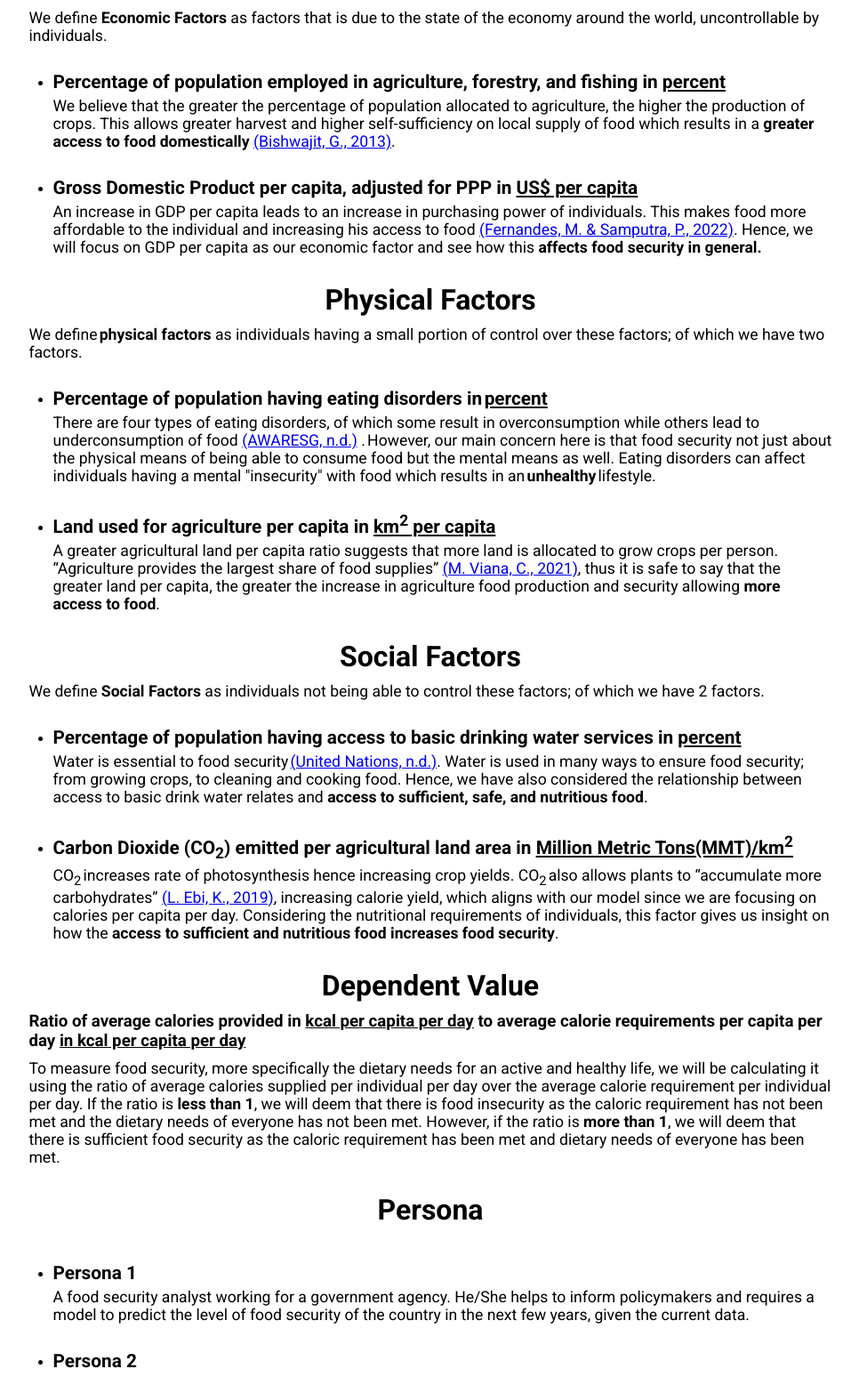
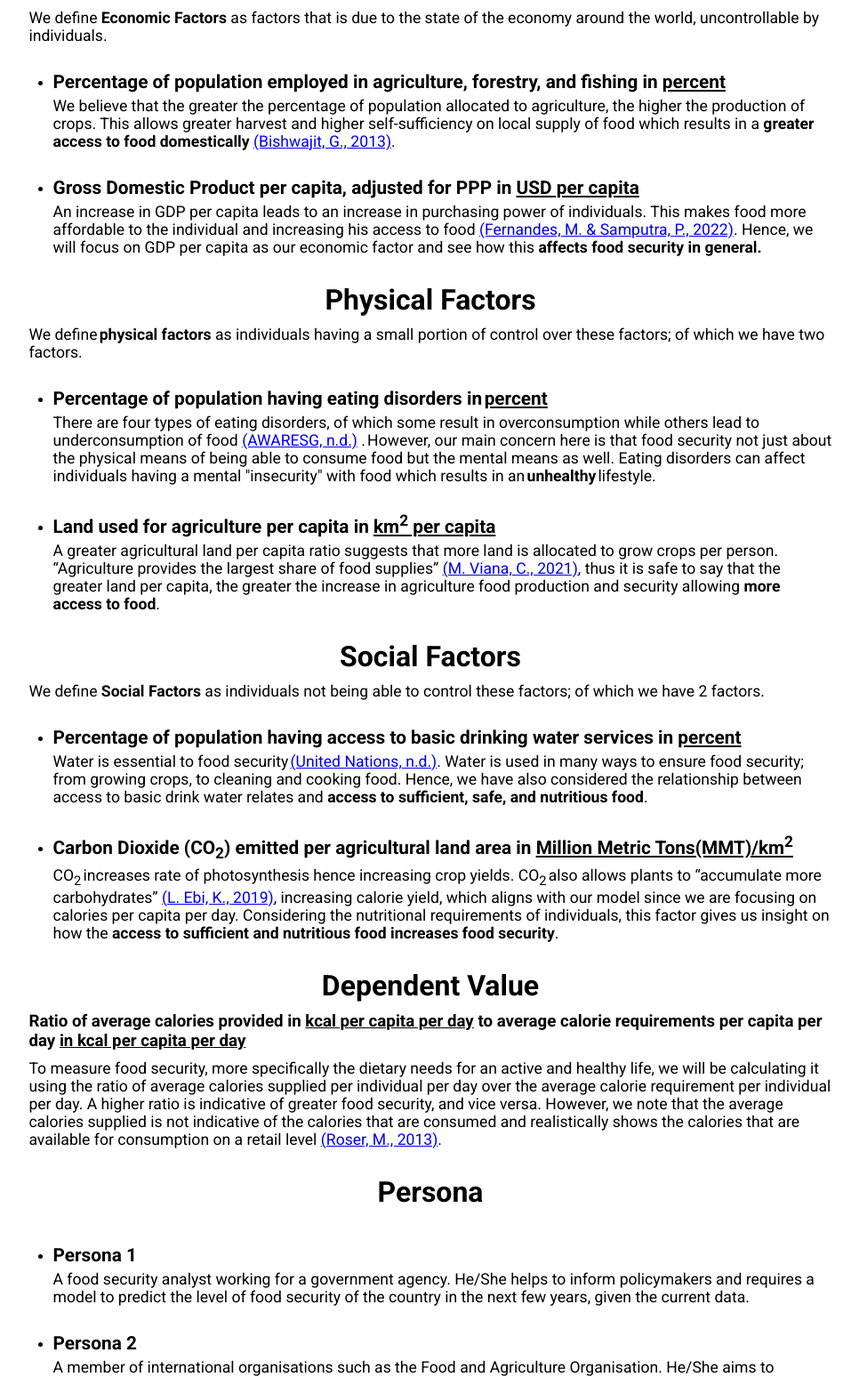
Before and after one commit to tanjoash/2D_data_driven_world, a Flask app: page /report in a window 1280 px wide. Shown: the part 520-2068 px from the top of the page at 89% size, without its empty margins (156-1122 px from the left). Run offline with Flask 2, Linux system fonts and the light colour scheme.

Commit message:
report html update

```diff
--- a/app/templates/report.html
+++ b/app/templates/report.html
@@ -69,7 +69,7 @@
           </p>
         </li>
         <li>
-          <h3>Gross Domestic Product per capita, adjusted for PPP in <u>US$ per capita</u></h3>
+          <h3>Gross Domestic Product per capita, adjusted for PPP in <u>USD per capita</u></h3>
           <p>An increase in GDP per capita leads to an increase in purchasing power of individuals.
             This makes food more affordable to the individual and increasing his access to food <a href="https://potravinarstvo.com/journal1/index.php/potravinarstvo/article/view/1734/2073">(Fernandes, M. & Samputra, P., 2022)</a>.
             Hence, we will focus on GDP per capita as our economic factor and see how this <b>affects food security in general.</b>
@@ -127,10 +127,10 @@
     <div class="report_subcontainer">
       <h2>Dependent Value</h2>
         <h3>Ratio of average calories provided in <u>kcal per capita per day</u> to average calorie requirements per capita per day <u>in kcal per capita per day</u></h3>
-          <p style="padding-top: 10px;">To measure food security, more specifically the dietary needs for an active and healthy life, we will be calculating it using the ratio of
-            average calories supplied per individual per day over the average calorie requirement per individual per day. If the ratio is <b>less than 1</b>, we will deem that there is
-            food insecurity as the caloric requirement has not been met and the dietary needs of everyone has not been met. However, if the ratio is <b>more than 1</b>, we will deem that
-            there is sufficient food security as the caloric requirement has been met and dietary needs of everyone has been met.
+          <p style="padding-top: 10px;">To measure food security, more specifically the dietary needs for an active and healthy life, we will be calculating it using the
+            ratio of average calories supplied per individual per day over the average calorie requirement per individual per day. A higher ratio is indicative of greater
+            food security, and vice versa. However, we note that the average calories supplied is not indicative of the calories that are consumed and realistically shows
+            the calories that are available for consumption on a retail level <a href="https://ourworldindata.org/food-supply">(Roser, M., 2013)</a>.
           </p>
     </div>
     <div class="report_subcontainer">
```
